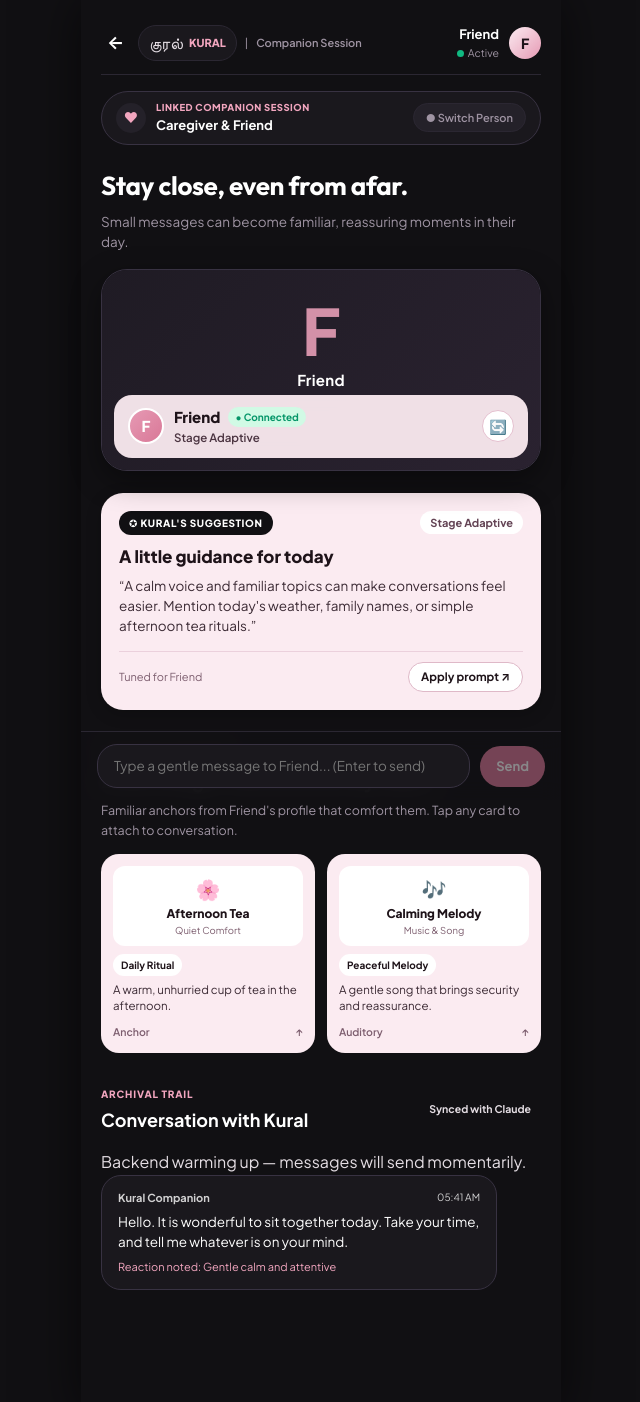
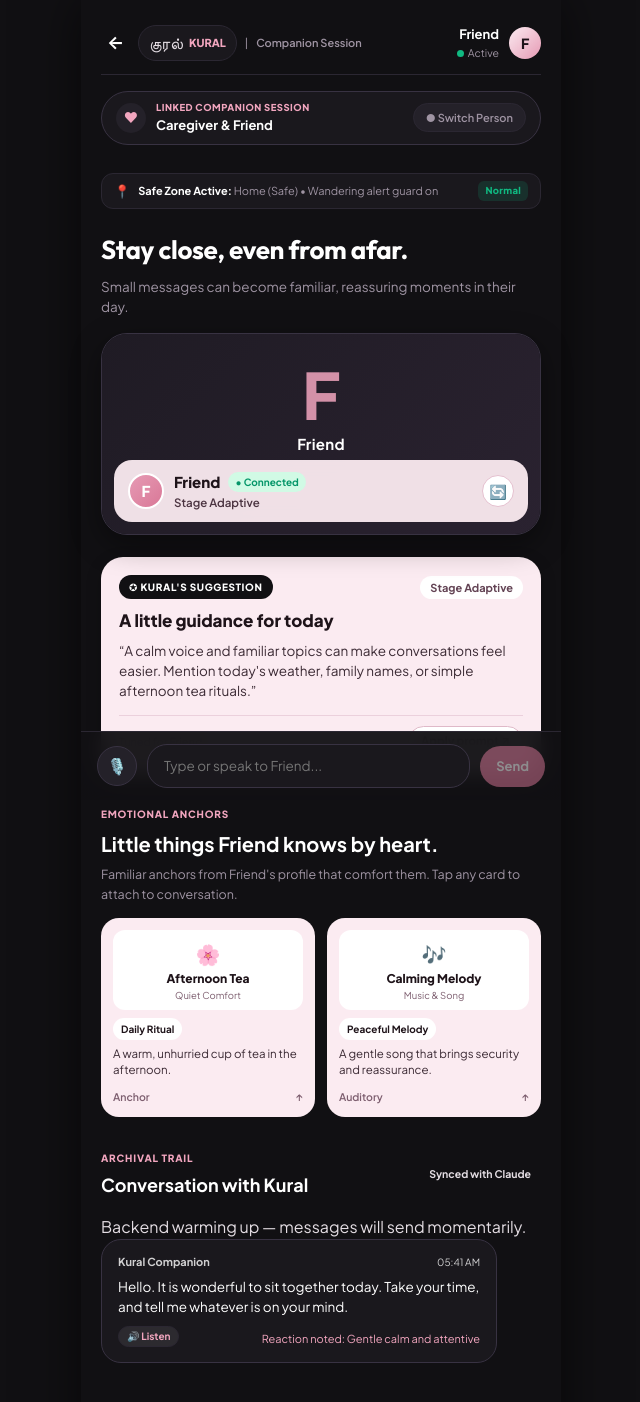
Before and after one commit to preethz2567/kural, a React (Vite) app in the folder frontend/: page /companion in a window 1280 px wide. Shown: the top 1402 px of the page, without its empty margins (319-959 px from the left). Built offline with nearby package versions, Linux system fonts and the light colour scheme; no server answers.

Commit message:
feat(ui): implement step 1 enhancements - voice STT/TTS, authentic portraits, and safe zone widget

```diff
--- a/frontend/src/App.css
+++ b/frontend/src/App.css
@@ -1092,6 +1092,163 @@
   opacity: 0.5;
 }
 
+.dock-mic-btn {
+  background: var(--bg-surface-elevated);
+  border: 1px solid var(--border-card);
+  border-radius: 50%;
+  width: 40px;
+  height: 40px;
+  display: flex;
+  align-items: center;
+  justify-content: center;
+  font-size: 16px;
+  cursor: pointer;
+  transition: all 0.2s ease;
+  flex-shrink: 0;
+}
+
+.dock-mic-btn.mic-listening {
+  background: #fee2e2;
+  border-color: #ef4444;
+  box-shadow: 0 0 12px rgba(239, 68, 68, 0.4);
+  animation: pulse-mic 1.2s infinite;
+}
+
+@keyframes pulse-mic {
+  0% { transform: scale(1); }
+  50% { transform: scale(1.08); }
+  100% { transform: scale(1); }
+}
+
+/* Voice Preview Button on Landing */
+.btn-voice-preview {
+  display: inline-flex;
+  align-items: center;
+  gap: 8px;
+  background: var(--bg-surface-elevated);
+  border: 1px solid var(--border-interactive);
+  color: var(--kural-pink);
+  font-size: 12px;
+  font-weight: 700;
+  border-radius: 9999px;
+  padding: 8px 16px;
+  cursor: pointer;
+  margin: 12px auto 0;
+  transition: all 0.2s;
+}
+
+.btn-voice-preview:hover {
+  background: var(--kural-pink-soft);
+}
+
+.btn-voice-preview.voice-playing {
+  background: var(--kural-pink);
+  color: #ffffff;
+}
+
+/* Landing Portrait Card */
+.landing-portrait-card {
+  position: relative;
+  width: 100%;
+  max-width: 380px;
+  margin: 0 auto 16px;
+  border-radius: 24px;
+  overflow: hidden;
+  border: 1px solid var(--border-card);
+}
+
+.landing-family-img {
+  width: 100%;
+  height: 200px;
+  object-fit: cover;
+  display: block;
+}
+
+.landing-avatar-overlap {
+  position: absolute;
+  bottom: 12px;
+  left: 14px;
+  width: 60px;
+  height: 60px;
+  border-radius: 50%;
+  border: 2.5px solid #ffffff;
+  box-shadow: 0 4px 12px rgba(0, 0, 0, 0.5);
+}
+
+.landing-mini-avatar {
+  width: 100%;
+  height: 100%;
+  border-radius: 50%;
+  object-fit: cover;
+}
+
+/* Safe Zone Bar */
+.companion-status-stack {
+  display: flex;
+  flex-direction: column;
+  gap: 8px;
+  margin-bottom: 20px;
+}
+
+.safe-zone-bar {
+  display: flex;
+  align-items: center;
+  justify-content: space-between;
+  gap: 8px;
+  background: var(--bg-surface);
+  border: 1px solid var(--border-subtle);
+  border-radius: 12px;
+  padding: 7px 12px;
+  font-size: 11px;
+}
+
+.safe-zone-icon {
+  font-size: 13px;
+}
+
+.safe-zone-label {
+  flex: 1;
+  color: var(--text-muted);
+}
+
+.safe-zone-label strong {
+  color: #ffffff;
+}
+
+.safe-zone-badge {
+  font-size: 9.5px;
+  font-weight: 800;
+  color: #10b981;
+  background: rgba(16, 185, 129, 0.15);
+  padding: 2px 7px;
+  border-radius: 6px;
+  letter-spacing: 0.3px;
+}
+
+/* Bubble Bottom Row */
+.bubble-bottom-row {
+  display: flex;
+  align-items: center;
+  justify-content: space-between;
+  gap: 10px;
+  margin-top: 8px;
+}
+
+.btn-speak-bubble {
+  background: rgba(255, 255, 255, 0.08);
+  border: 1px solid var(--border-subtle);
+  color: var(--kural-pink);
+  border-radius: 9999px;
+  padding: 2px 8px;
+  font-size: 10px;
+  font-weight: 700;
+  cursor: pointer;
+}
+
+.btn-speak-bubble:hover {
+  background: rgba(255, 255, 255, 0.18);
+}
+
 /* --------------------------------------------------------------------------
    Landing & Profiles Styles under Stitch Dark Theme
    -------------------------------------------------------------------------- */
--- a/frontend/src/pages/CaregiverPlaceholder.jsx
+++ b/frontend/src/pages/CaregiverPlaceholder.jsx
@@ -49,9 +49,13 @@ export default function CaregiverPortal() {
       {/* Dynamic Profile Avatar Hero */}
       <div className="portal-avatar-wrap">
         <div className="portal-avatar-ring">
-          <div className="portal-avatar-circle">
-            <span className="portal-avatar-letter">{initialLetter}</span>
-          </div>
+          {activePatient?.patient_id === 'patient_kalyani' ? (
+            <img src="/avatar_amma.jpg" alt={preferredName} className="portal-avatar-img" />
+          ) : (
+            <div className="portal-avatar-circle">
+              <span className="portal-avatar-letter">{initialLetter}</span>
+            </div>
+          )}
           <div className="avatar-heart-badge">♥</div>
         </div>
       </div>
--- a/frontend/src/pages/CompanionChat.jsx
+++ b/frontend/src/pages/CompanionChat.jsx
@@ -226,6 +226,69 @@ export default function CompanionChat() {
     )
   }
 
+  // Voice Input (Web Speech Recognition) & Speech Synthesis (TTS)
+  const [isListening, setIsListening] = useState(false)
+  const [isSpeaking, setIsSpeaking] = useState(false)
+  const recognitionRef = useRef(null)
+
+  const speakReply = (textToSpeak) => {
+    if (!('speechSynthesis' in window)) return
+    speechSynthesis.cancel()
+    const cleanText = textToSpeak.replace(/\[.*?\]/g, '').trim()
+    const utterance = new SpeechSynthesisUtterance(cleanText)
+    utterance.rate = 0.85 // Warm, unhurried, reassuring pace
+    utterance.pitch = 1.05
+
+    const voices = speechSynthesis.getVoices()
+    const gentleVoice = voices.find(
+      (v) =>
+        v.lang.startsWith('en') &&
+        (v.name.includes('Natural') || v.name.includes('Samantha') || v.name.includes('Google') || v.name.includes('Female'))
+    )
+    if (gentleVoice) utterance.voice = gentleVoice
+
+    utterance.onstart = () => setIsSpeaking(true)
+    utterance.onend = () => setIsSpeaking(false)
+    utterance.onerror = () => setIsSpeaking(false)
+    speechSynthesis.speak(utterance)
+  }
+
+  const toggleVoiceInput = () => {
+    const SpeechRecognition = window.SpeechRecognition || window.webkitSpeechRecognition
+    if (!SpeechRecognition) {
+      alert('Voice speech recognition is not supported on this browser. Chrome or Edge recommended.')
+      return
+    }
+
+    if (isListening) {
+      recognitionRef.current?.stop()
+      setIsListening(false)
+      return
+    }
+
+    try {
+      const recognition = new SpeechRecognition()
+      recognition.continuous = false
+      recognition.interimResults = false
+      recognition.lang = 'en-US'
+
+      recognition.onstart = () => setIsListening(true)
+      recognition.onresult = (event) => {
+        const transcript = event.results[0][0].transcript
+        if (transcript) {
+          setInputText((prev) => (prev ? `${prev} ${transcript}` : transcript))
+        }
+      }
+      recognition.onerror = () => setIsListening(false)
+      recognition.onend = () => setIsListening(false)
+
+      recognitionRef.current = recognition
+      recognition.start()
+    } catch {
+      setIsListening(false)
+    }
+  }
+
   return (
     <div className="stitch-mobile-frame stitch-companion-frame">
       {/* Top Bar Header */}
@@ -255,14 +318,19 @@ export default function CompanionChat() {
             onClick={() => navigate('/profiles')}
             title="Switch profile"
           >
+            {activePatientId === 'patient_kalyani' ? (
+              <img src="/avatar_amma.jpg" alt={preferredName} className="header-avatar-img" />
+            ) : (
               <div className="header-avatar-initial">
                 {preferredName.charAt(0).toUpperCase()}
               </div>
+            )}
           </button>
         </div>
       </header>
 
-      {/* Intergenerational Link Banner (Dynamic) */}
+      {/* Safe Zone & Intergenerational Link Banner */}
+      <div className="companion-status-stack">
         <div className="intergenerational-pill-row">
           <div className="intergenerational-left">
             <span className="heart-circle-dark">♥</span>
@@ -282,6 +350,16 @@ export default function CompanionChat() {
           </button>
         </div>
 
+        {/* Live Safety Safe Zone Indicator */}
+        <div className="safe-zone-bar">
+          <span className="safe-zone-icon">📍</span>
+          <span className="safe-zone-label">
+            <strong>Safe Zone Active:</strong> {patientData?.places_lived?.[0] || 'Home (Safe)'} • Wandering alert guard on
+          </span>
+          <span className="safe-zone-badge">Normal</span>
+        </div>
+      </div>
+
       {/* Main Section Banner */}
       <section className="companion-hero-callout">
         <h1 className="companion-hero-title">Stay close, even from afar.</h1>
@@ -291,15 +369,27 @@ export default function CompanionChat() {
 
         {/* Dynamic Portrait Hero Card */}
         <div className="hero-portrait-card">
+          {activePatientId === 'patient_kalyani' ? (
+            <img
+              src="/hero_family.jpg"
+              alt="Kalyani Amma and daughter"
+              className="hero-portrait-image"
+            />
+          ) : (
             <div className="hero-portrait-placeholder">
               <span className="hero-giant-initial">{preferredName.charAt(0).toUpperCase()}</span>
               <span className="hero-person-fullname">{patientData?.name || preferredName}</span>
             </div>
+          )}
           <div className="portrait-overlay-strip">
             <div className="overlay-person-badge">
+              {activePatientId === 'patient_kalyani' ? (
+                <img src="/avatar_amma.jpg" alt={preferredName} className="overlay-mini-avatar-img" />
+              ) : (
                 <div className="overlay-mini-avatar">
                   {preferredName.charAt(0).toUpperCase()}
                 </div>
+              )}
               <div>
                 <div className="overlay-name-row">
                   <span className="overlay-name">{preferredName}</span>
@@ -430,8 +520,18 @@ export default function CompanionChat() {
                 </div>
                 <div className="bubble-text-content">{msg.text}</div>
                 {msg.sender === 'companion' && (
+                  <div className="bubble-bottom-row">
+                    <button
+                      type="button"
+                      className="btn-speak-bubble"
+                      onClick={() => speakReply(msg.text)}
+                      title="Listen to this message"
+                    >
+                      🔊 Listen
+                    </button>
                     <div className="bubble-reaction-note">
                       Reaction noted: <em>Gentle calm and attentive</em>
+                    </div>
                   </div>
                 )}
               </div>
@@ -452,7 +552,7 @@ export default function CompanionChat() {
         </div>
       </section>
 
-      {/* Floating Input Dock */}
+      {/* Floating Input Dock with Voice Input Button */}
       <footer className="stitch-chat-dock">
         <form
           className="dock-input-form"
@@ -461,16 +561,27 @@ export default function CompanionChat() {
             handleSend()
           }}
         >
+          <button
+            type="button"
+            className={`dock-mic-btn ${isListening ? 'mic-listening' : ''}`}
+            onClick={toggleVoiceInput}
+            title={isListening ? 'Listening... tap to stop' : 'Tap to speak to Kural'}
+            aria-label="Voice input"
+          >
+            {isListening ? '🔴' : '🎙️'}
+          </button>
+
           <textarea
             ref={textareaRef}
             className="dock-textarea"
-            placeholder={`Type a gentle message to ${preferredName}... (Enter to send)`}
+            placeholder={isListening ? 'Listening to your voice...' : `Type or speak to ${preferredName}...`}
             value={inputText}
             onChange={(e) => setInputText(e.target.value)}
             onKeyDown={handleKeyDown}
             rows={1}
             disabled={isLoading}
           />
+
           <button
             type="submit"
             className="dock-send-btn"
```
Also changed, not shown: frontend/src/pages/LandingPage.jsx (+55 -6 lines), frontend/public/avatar_amma.jpg (added), frontend/public/hero_family.jpg (added). Lines whose indentation alone changed are shown as unchanged.
